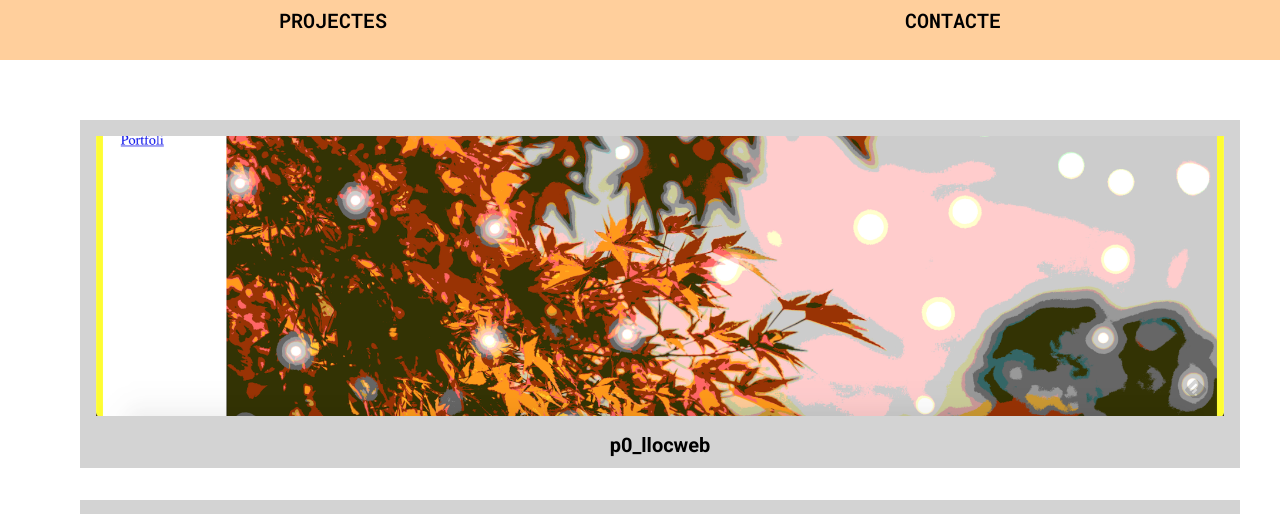
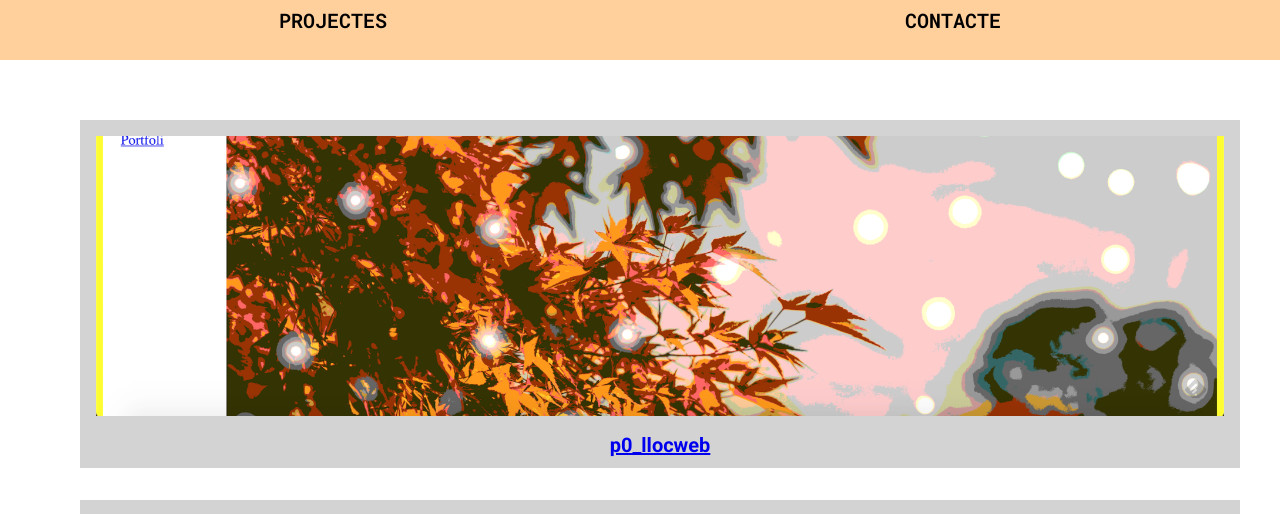
Before and after one commit to davidfenollar/p1, a plain HTML site: page index.html in a window 1280 px wide. Shown: the part 820-1334 px from the top of the page. Drawn offline with Linux system fonts and the light colour scheme.

Commit message:
Update index.html

```diff
--- a/index.html
+++ b/index.html
@@ -276,7 +276,8 @@
     </nav>
     <main class="main">
         <div class="grid-container">
-            <section href="https://davidfenollar.github.io/p0/">
+            <a href="href="https://davidfenollar.github.io/p0/"">
+               <section>
                 <figure>
                     <img src="img/projecte0.png" alt="">
                 </figure>
@@ -284,6 +285,7 @@
                     <h4>p0_llocweb</h4>
                 </figcaption>
             </section>
+            </a>
             <section>
                 <figure>
                     <img src="img/projecte1.png" alt="">
```
